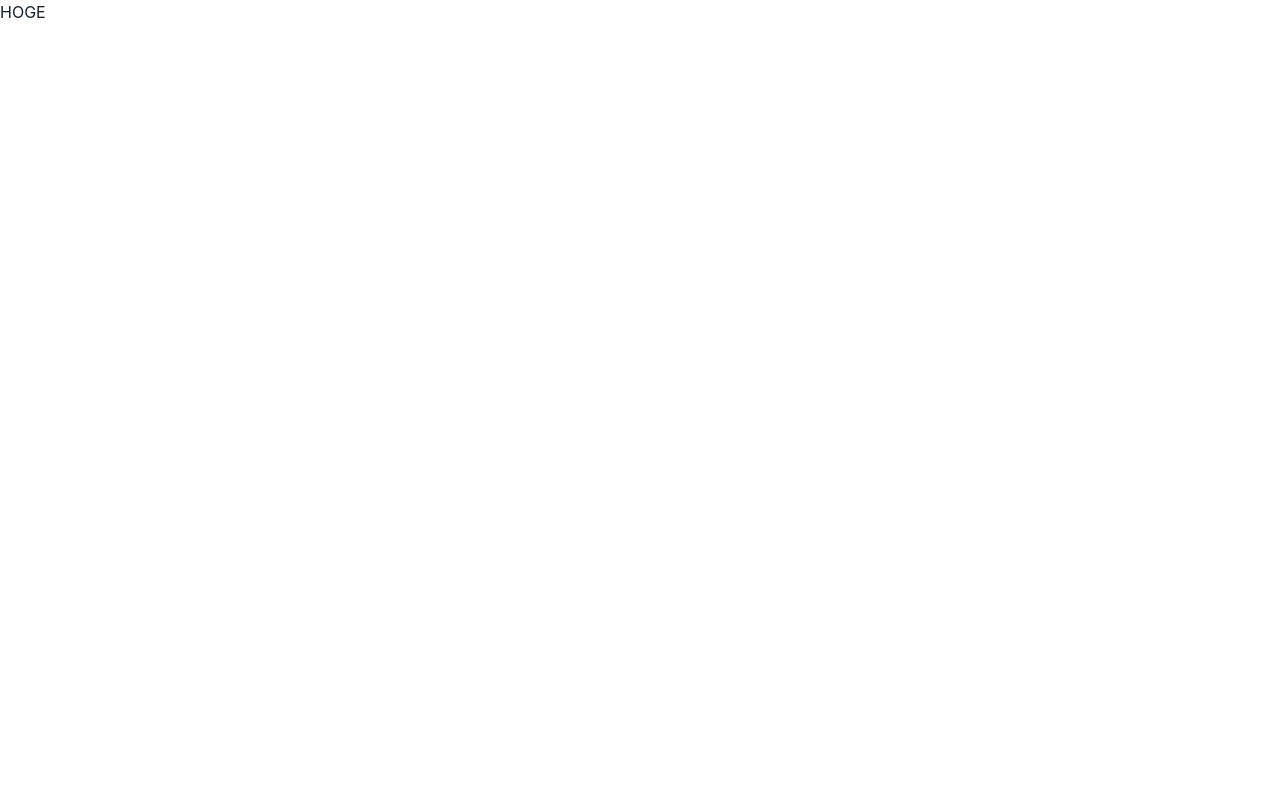
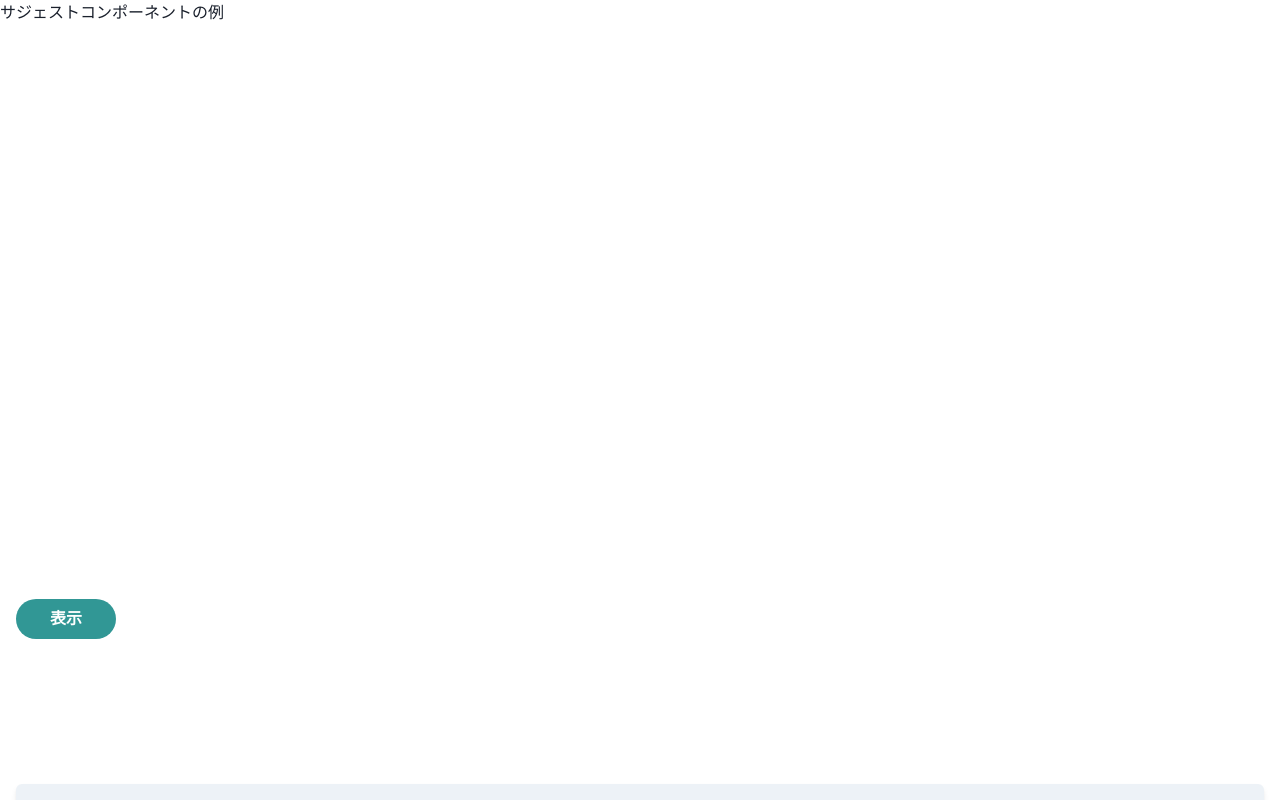
Before and after one commit to nitfc-proken/hack-hokuriku-teamC, a Next.js app: page / in a window 1280 px wide. Built offline with nearby package versions, Linux system fonts and the light colour scheme.

Commit message:
feat: サジェストを追加

```diff
--- a/src/app/page.tsx
+++ b/src/app/page.tsx
@@ -1,11 +1,17 @@
-import Image from "next/image";
-import React from "react";
-import { Box ,Text,ChakraProvider} from "@chakra-ui/react";
+"use client";
+import SuggestionBox from '../components/SuggestionBox';
 
-export default function Home() {
+export default function HomePage() {
+  const suggestions = [
+    "サジェスト1: あなたにおすすめのコンテンツ",
+    "サジェスト2: 人気の機能を確認",
+    "サジェスト3: 次のステップを選択",
+  ];
+
   return (
-    <Box >
-      <Text >HOGE</Text>
-    </Box>
+    <div>
+      <h1>サジェストコンポーネントの例</h1>
+      <SuggestionBox suggestions={suggestions} />
+    </div>
   );
 }
--- /dev/null
+++ b/src/components/SuggestionBox.tsx
@@ -0,0 +1,49 @@
+// src/components/SuggestionBox.tsx
+import { Box, Text, VStack, Button } from '@chakra-ui/react';
+import { useState } from 'react';
+
+interface SuggestionBoxProps {
+  suggestions: string[]; // サジェスト内容を配列で受け取る
+}
+
+const SuggestionBox = ({ suggestions }: SuggestionBoxProps) => {
+  const [isOpen, setIsOpen] = useState(false); // サジェストの開閉状態を管理
+
+  const toggleBox = () => {
+    setIsOpen(!isOpen);
+  };
+
+  return (
+    <Box position="fixed" bottom={0} w="100%" p={4}>
+      {/* トグルボタン */}
+      <Button
+        onClick={toggleBox}
+        colorScheme="teal"
+        width="100px"
+        mb={2}
+        borderRadius="full"
+      >
+        {isOpen ? "閉じる" : "表示"}
+      </Button>
+
+      <Box
+        bg="gray.100"
+        borderRadius="md"
+        boxShadow="md"
+        transform={isOpen ? "translateY(0)" : "translateY(100%)"}
+        transition="transform 0.3s ease-in-out"
+        overflow="hidden"
+      >
+        <VStack spacing={3} p={4}>
+          {suggestions.map((suggestion, index) => (
+            <Text key={index} fontSize="lg">
+              {suggestion}
+            </Text>
+          ))}
+        </VStack>
+      </Box>
+    </Box>
+  );
+};
+
+export default SuggestionBox;
```
Also changed, not shown: src/components/Layout.tsx (added, +24 -0 lines).
